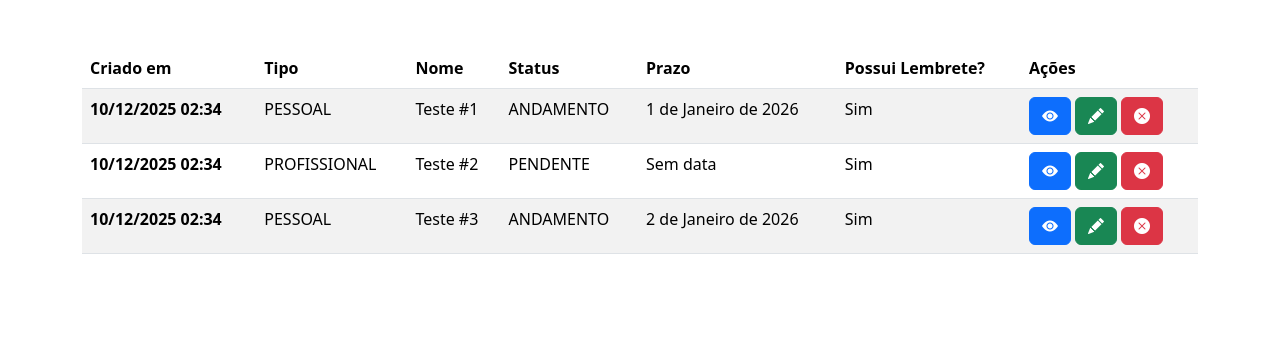
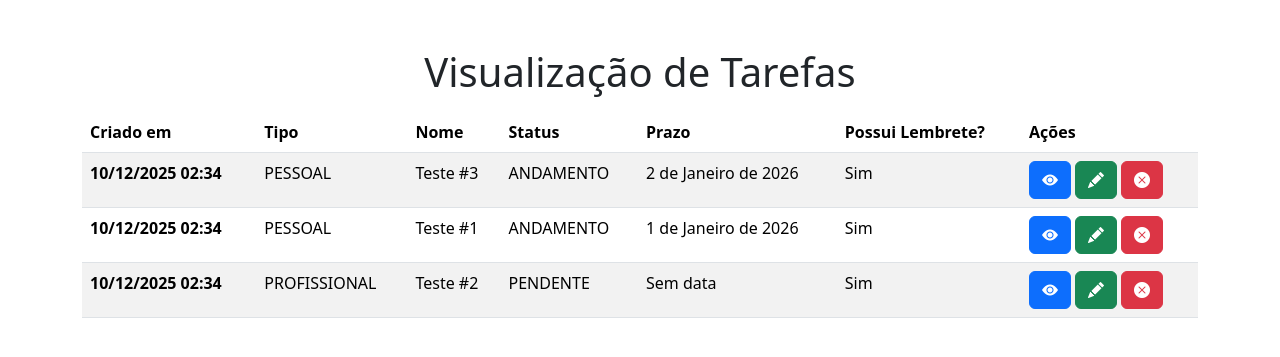
Before and after one commit to WaldembergDev/life-os, a Django app: page /tarefas/visualizar-tarefas/ in a window 1280 px wide. Shown: the part 74-431 px from the top of the page. Run offline with Django 5.2, Linux system fonts and the light colour scheme; data comes from the database, SQL or seed files in the repository; both versions use the stored data as it was after the commit; some libraries are stand-ins or nearby versions.

Commit message:
configurado ordenação das tarefas

```diff
--- a/tarefas/models.py
+++ b/tarefas/models.py
@@ -6,10 +6,8 @@ class TipoEnum(models.TextChoices):
 
 class PrioridadeEnum(models.TextChoices):
     URGENTE = 'URGENTE', 'Urgente'
-    ALTO = 'ALTO', 'Alto'
     NORMAL = 'NORMAL', 'Normal'
     BAIXO = 'BAIXO', 'Baixo'
-    PLANEJADO = 'PLANEJADO', 'Planejado'
 
 class StatusEnum(models.TextChoices):
     PENDENTE = 'PENDENTE', 'Pendente'
--- a/tarefas/templates/tarefas/visualizar_tarefas.html
+++ b/tarefas/templates/tarefas/visualizar_tarefas.html
@@ -1,8 +1,8 @@
 {% extends 'base.html' %}
 {% block title %}Visualizar tarefas{% endblock %}
 {% block content %}
-
-  <table class="table table-striped table-hover">
+  <h1 class="text-center">Visualização de Tarefas</h1>
+  <table class="table table-striped table-hover mt-3">
     <thead>
       <tr>
         <th scope="col">Criado em</th>
--- a/tarefas/views.py
+++ b/tarefas/views.py
@@ -1,8 +1,9 @@
 from django.shortcuts import redirect, render, get_object_or_404
 from .forms import TarefaForm
 from django.contrib import messages
-from .models import Tarefa
+from .models import PrioridadeEnum, Tarefa
 from django.http import JsonResponse
+from django.db.models import Case, When, IntegerField, Value
 
 # Create your views here.
 def criar_tarefa(request):
@@ -20,7 +21,17 @@ def criar_tarefa(request):
     return render(request, 'tarefas/criar_tarefa.html', context=context)
 
 def visualizar_tarefas(request):
-    tarefas = Tarefa.objects.all()
+    # ordenando do vencimento mais próximo para o mais antigo e urgência
+    tarefas = Tarefa.objects.annotate(
+        tarefa_classificada = Case(
+            When(prioridade=PrioridadeEnum.URGENTE, then=1),
+            When(prioridade=PrioridadeEnum.NORMAL, then=2),
+            When(prioridade=PrioridadeEnum.BAIXO, then=3),
+            When(prazo__isnull=False, then=4),
+            default=5,
+            output_field=IntegerField()
+        )
+    ).order_by('tarefa_classificada', 'prazo')
     context = {
         'tarefas': tarefas,
         'form': TarefaForm()
@@ -47,17 +58,14 @@ def api_consultar_tarefa(request, id_tarefa):
     return JsonResponse(dados)
 
 def editar_tarefa(request, id_tarefa):
-    # 1. Recuperar a instância da Tarefa
     tarefa = get_object_or_404(Tarefa, id=id_tarefa)
 
     if request.method == 'POST':
-        # 2. POST: Passa request.POST E a instância da tarefa sendo editada
         form = TarefaForm(request.POST, instance=tarefa)
 
         if form.is_valid():
             form.save()
             messages.success(request, f'Tarefa "{tarefa.nome}" atualizada com sucesso!')
-
             return redirect('visualizar_tarefas')
 
     else:
```
Also changed, not shown: db.sqlite3, tarefas/migrations/0002_alter_tarefa_prioridade.py (added).
